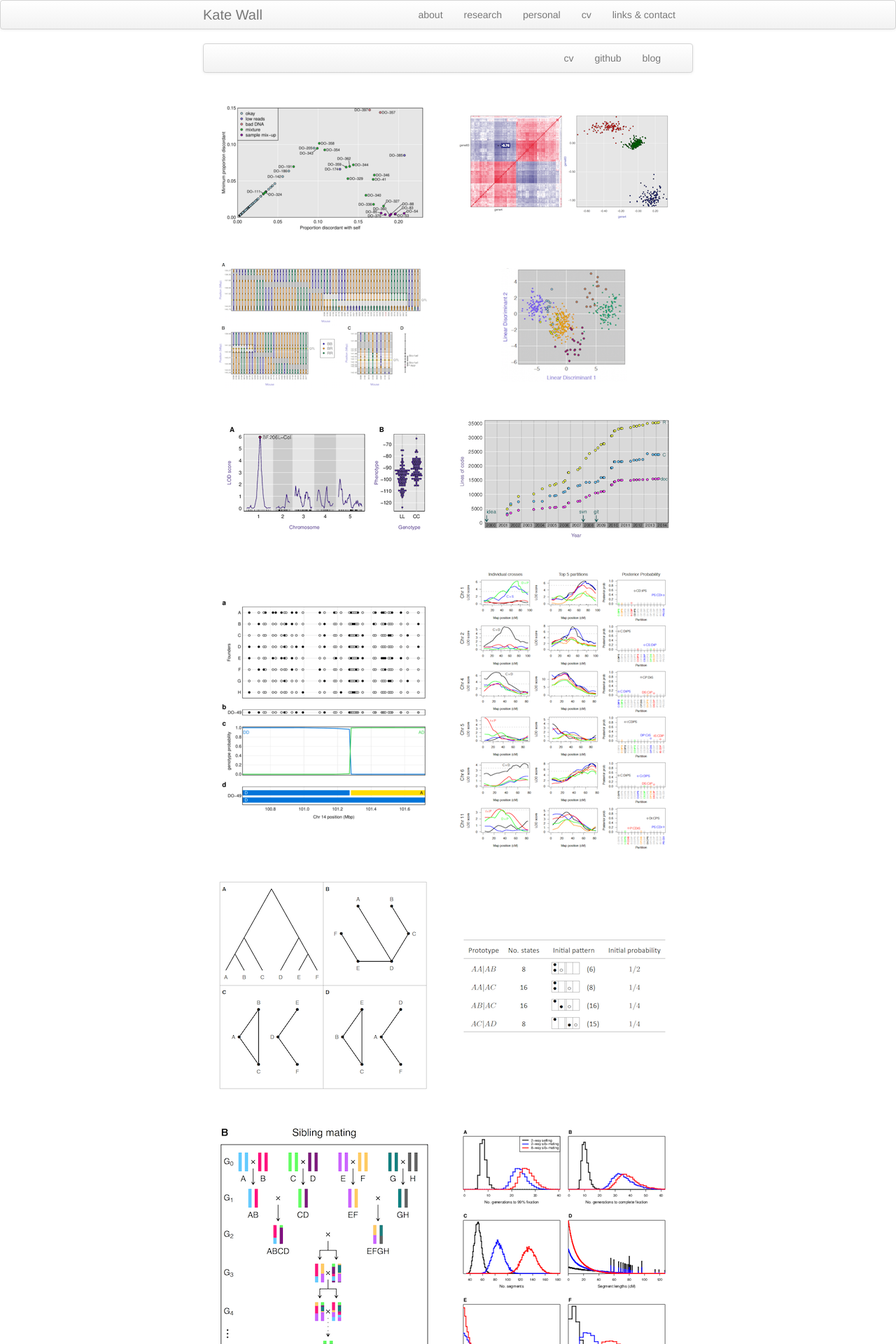
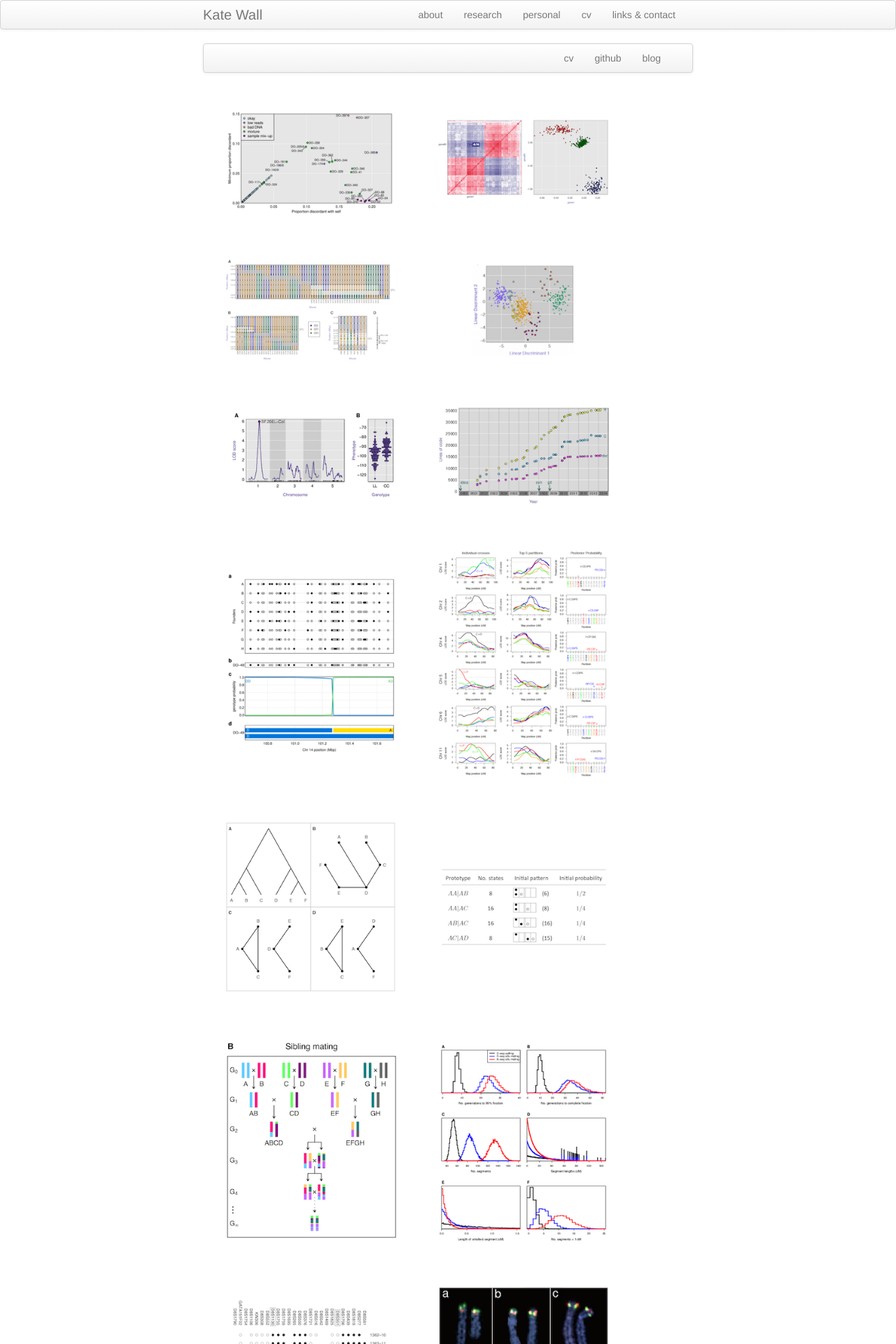
Before and after one commit to katejeanw/katejeanw.github.io, a Jekyll site: the page built from morefigs.md, in a window 1280 px wide. Shown: the top 1920 px of the page at 70% size. Built offline with Jekyll 4.4.1, drawn with Linux system fonts in a browser that asks for light colours.

Commit message:
changed table pad in css to % rather than pixels

```diff
--- a/assets/themes/twitter/css/kbroman.css
+++ b/assets/themes/twitter/css/kbroman.css
@@ -43,10 +43,10 @@ table.wide {
 table.wide td {
     max-width: 100%;
     max-height: 100%;
-    padding-top: 20px;
-    padding-bottom: 20px;
-    padding-left: 20px;
-    padding-right: 20px;
+    padding-top: 5%;
+    padding-bottom: 5%;
+    padding-left: 5%;
+    padding-right: 5%;
 }
 
 td.left {
```
Also changed, not shown: 1 other file.
